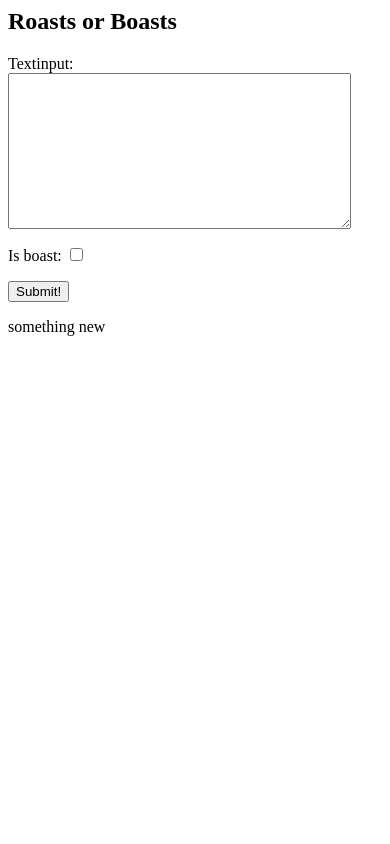
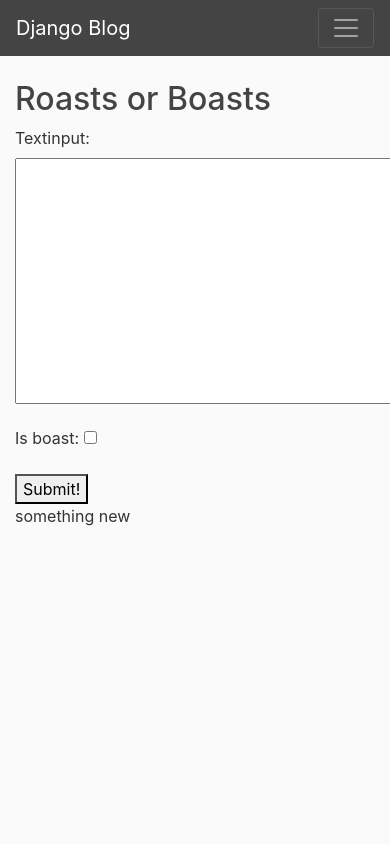
Before and after one commit to slukas111/ghostpost, a Django app: page / in a window 390 px wide; the page is wider, and only the part inside the window is pictured. Run offline with Django 3.2, Linux system fonts and the light colour scheme; data comes from the database, SQL or seed files in the repository; some libraries are stand-ins or nearby versions.

Commit message:
working on the look so it makes more sense to me. simple

```diff
--- /dev/null
+++ b/posts/static/ghost/main.css
@@ -0,0 +1,31 @@
+body {
+    background: #fafafa;
+    color: #333333;
+    margin-top: 5rem;
+  }
+
+  h1,
+  h2,
+  h3,
+  h4,
+  h5,
+  h6 {
+    color: #444444;
+  }
+
+
+  .bg-steel {
+    background-color: #444444;
+  }
+
+  .site-header .navbar-nav .nav-link {
+    color: #cbd5db;
+  }
+
+  .site-header .navbar-nav .nav-link:hover {
+    color: #ffffff;
+  }
+
+  .site-header .navbar-nav .nav-link.active {
+    font-weight: 500;
+  }
--- a/posts/templates/base.html
+++ b/posts/templates/base.html
@@ -0,0 +1,89 @@
+{% load static %}
+<!DOCTYPE html>
+<html lang="en">
+  <head>
+    <meta charset="utf-8" />
+    <meta
+      name="viewport"
+      content="width=device-width, initial-scale=1, shrink-to-fit=no"
+    />
+
+    <!-- Bootstrap CSS -->
+    <link
+      rel="stylesheet"
+      href="https://stackpath.bootstrapcdn.com/bootstrap/4.5.0/css/bootstrap.min.css"
+      integrity="sha384-9aIt2nRpC12Uk9gS9baDl411NQApFmC26EwAOH8WgZl5MYYxFfc+NcPb1dKGj7Sk"
+      crossorigin="anonymous"
+    />
+    <link
+      rel="stylesheet"
+      type="text/css"
+      href="{% static 'ghost/main.css' %}"
+    />
+
+    {% if title %}
+    <title>Home Page - {{ title }}</title>
+    {% else %}
+    <title>GhostPost Homepage</title>
+    {% endif %}
+  </head>
+  <body>
+    <header class="site-header">
+      <nav class="navbar navbar-expand-md navbar-dark bg-steel fixed-top">
+        <div class="container">
+          <a class="navbar-brand mr-4" href="{% url 'homepage' %}"
+            >Django Blog</a
+          >
+          <button
+            class="navbar-toggler"
+            type="button"
+            data-toggle="collapse"
+            data-target="#navbarToggle"
+            aria-controls="navbarToggle"
+            aria-expanded="false"
+            aria-label="Toggle navigation"
+          >
+            <span class="navbar-toggler-icon"></span>
+          </button>
+          <div class="collapse navbar-collapse" id="navbarToggle">
+            <div class="navbar-nav mr-auto">
+              <a class="nav-item nav-link" href="{% url 'homepage' %}">Home</a>
+              <a class="nav-item nav-link" href="{% url 'homepage' %}"
+                >GhostPost</a
+              >
+            </div>
+            <!-- Navbar Right Side -->
+            <div class="navbar-nav">
+              <a class="nav-item nav-link" href="#">Login</a>
+              <a class="nav-item nav-link" href="#">Register</a>
+            </div>
+          </div>
+        </div>
+      </nav>
+    </header>
+
+    <main role="main" class="container">
+      <div class="row">
+        <div class="col-md-8">
+          {% block content %}{% endblock %}
+        </div>
+      </div>
+    </main>
+
+    <script
+      src="https://code.jquery.com/jquery-3.5.1.slim.min.js"
+      integrity="sha384-DfXdz2htPH0lsSSs5nCTpuj/zy4C+OGpamoFVy38MVBnE+IbbVYUew+OrCXaRkfj"
+      crossorigin="anonymous"
+    ></script>
+    <script
+      src="https://cdn.jsdelivr.net/npm/popper.js@1.16.0/dist/umd/popper.min.js"
+      integrity="sha384-Q6E9RHvbIyZFJoft+2mJbHaEWldlvI9IOYy5n3zV9zzTtmI3UksdQRVvoxMfooAo"
+      crossorigin="anonymous"
+    ></script>
+    <script
+      src="https://stackpath.bootstrapcdn.com/bootstrap/4.5.0/js/bootstrap.min.js"
+      integrity="sha384-OgVRvuATP1z7JjHLkuOU7Xw704+h835Lr+6QL9UvYjZE3Ipu6Tp75j7Bh/kR0JKI"
+      crossorigin="anonymous"
+    ></script>
+  </body>
+</html>
--- a/posts/templates/index.html
+++ b/posts/templates/index.html
@@ -1,3 +1,5 @@
+{% extends 'base.html' %}
+{% block content %}
 <h2> Roasts or Boasts </h2>
 
 <form action="" method="post">
@@ -12,3 +14,4 @@
 {{ post }}
 {% endfor %}
 </div>
+{% endblock content %}
--- a/posts/urls.py
+++ b/posts/urls.py
@@ -1,8 +1,9 @@
-from django.contrib import admin
-from django.urls import path
+
+from django.urls import path, include
 from posts import views
 
 urlpatterns = [
-   path('', views.index),
-   path('database/<int:id>/', views.post_view)
+    path('',views.index, name='homepage'),
+    path('post_view/<int:id>/', views.post_view),
+
 ]
--- a/posts/views.py
+++ b/posts/views.py
@@ -10,8 +10,8 @@ def index(req):
     form = AddForm()
     if req.method == "POST":
         form = AddForm(req.POST)
-        if form.is_valid():
-            posts = form.cleaned_data
+        # if form.is_valid():
+        #     posts = form.cleaned_data
         form.save()
         return HttpResponseRedirect(reverse("home"))
     return render(req, 'index.html',{'form':form,'posts':posts})
@@ -20,7 +20,7 @@ def index(req):
 
 def post_view(req, id):
     data = GhostPost.objects.get(id=id)
-    return render(req, 'html', {'post': post})
+    return render(req, 'post_view.html', {'data': data})
 
 # def total_view():
 
--- a/pyproject.toml
+++ b/pyproject.toml
@@ -9,6 +9,7 @@ python = "^3.8"
 django = "^3.0.6"
 
 [tool.poetry.dev-dependencies]
+autopep8 = "^1.5.2"
 
 [build-system]
 requires = ["poetry>=0.12"]
```
Also changed, not shown: posts/forms.py (line endings or trailing spaces), posts/templates/post_view.html (renamed from posts/templates/database.html), 1 other file.
